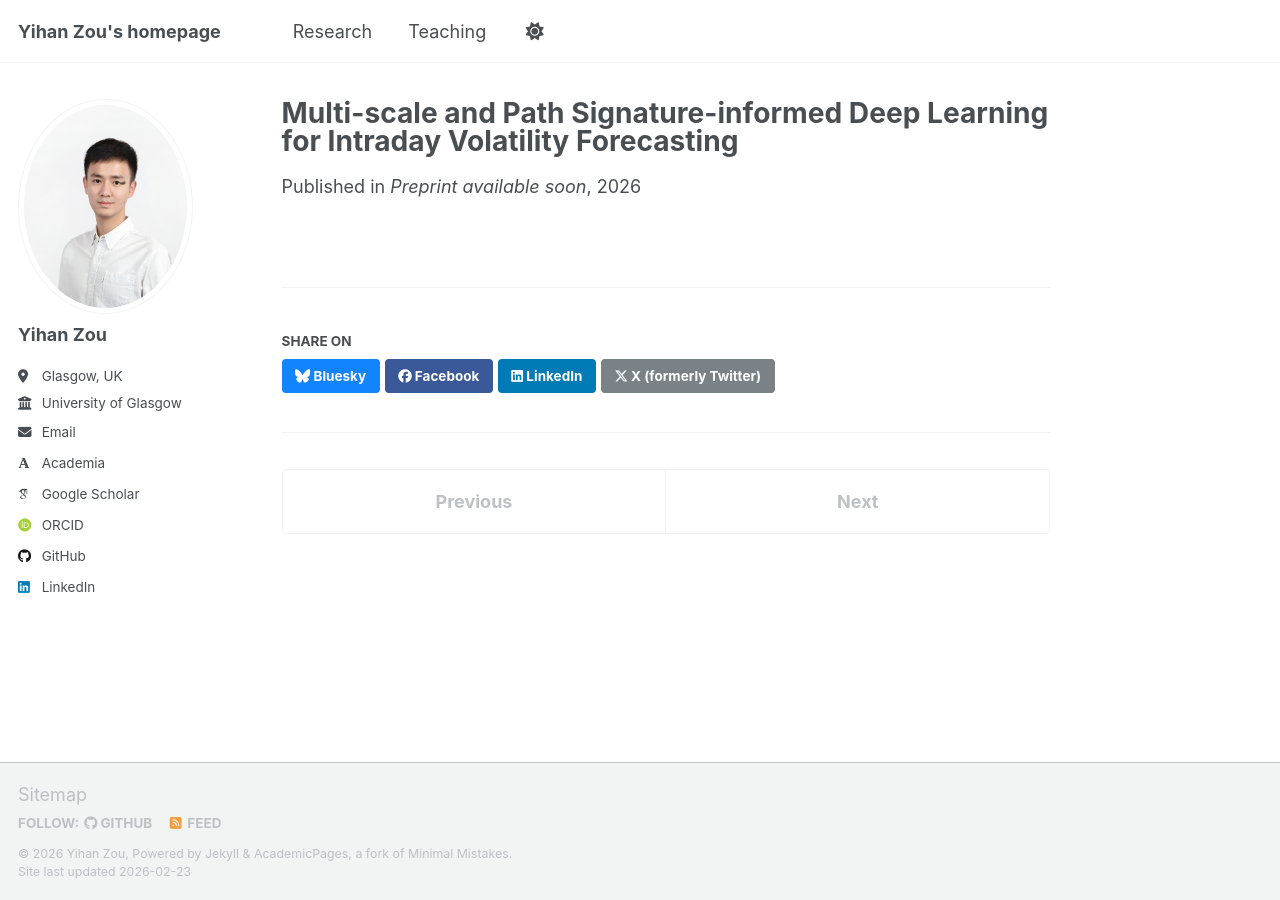
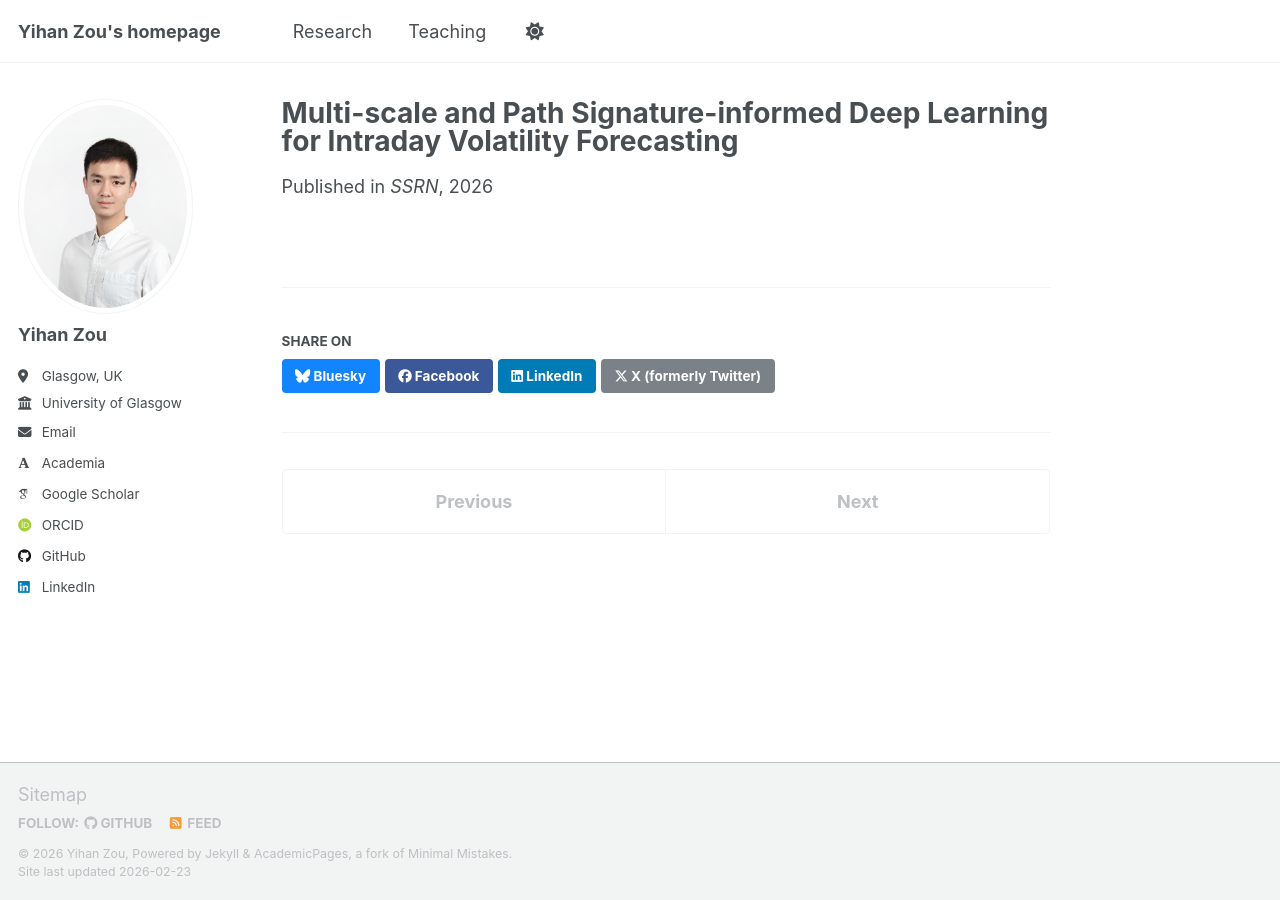
Before and after one commit to yihanZzz/yihanZzz.github.io, a Jekyll site: the page built from _publications/2026-02-DL-vol-forecasting.md, in a window 1280 px wide. Built offline with Jekyll 4.4.1, drawn with Linux system fonts in a browser that asks for light colours; some web fonts are replaced; a script that is not in the unit is left out.

Commit message:
Update 2026-02-DL-vol-forecasting.md

```diff
--- a/_publications/2026-02-DL-vol-forecasting.md
+++ b/_publications/2026-02-DL-vol-forecasting.md
@@ -1,8 +1,8 @@
 ---
 title: "Multi-scale and Path Signature-informed Deep Learning for Intraday Volatility Forecasting"
 authors: "Ruolan Ouyang, Jie Yang, Yihan Zou, and Yukun Shi"
-venue: "Preprint available soon"
-#venue_url: "https://papers.ssrn.com/sol3/papers.cfm?abstract_id=6229738"
+venue: "SSRN"
+venue_url: "https://papers.ssrn.com/sol3/papers.cfm?abstract_id=6287198"
 date: 2026-02-20
 collection: publications
 category: Preprints
```
